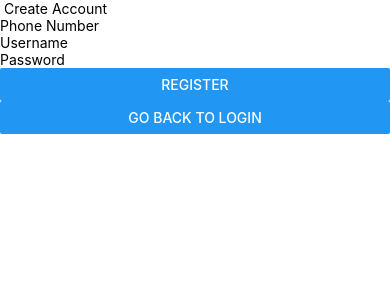
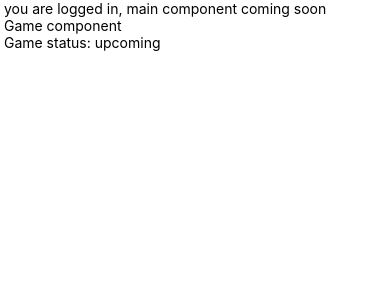
Before and after one commit to epweil/Trivia, a React Native app: screen / in a window 390 px wide. Both pictures are taken after a click on the button "NO ACCOUNT? CREATE ONE HERE". Shown: the top 300 px of the page. Built offline with nearby package versions, Linux system fonts and the light colour scheme.

Commit message:
game component now knows if have has occured, now going to add conditional rendering

```diff
--- a/src/LoginOrSignUp.js
+++ b/src/LoginOrSignUp.js
@@ -24,7 +24,11 @@ const LoginOrSignUp = props => {
   const setLoggedIn = props.setLoggedIn;
   const [buttonPress, setButtonPress] = useState(false);
 
-  // setLoggedIn(true);
+  // DEBUGGING CODE (DELETE BEFORE FINAL)
+  setLoggedIn(true);
+  // DEBUGGING CODE (DELETE BEFORE FINAL)
+
+
   return (
     <View>
       {buttonPress ? (
--- a/src/Main.js
+++ b/src/Main.js
@@ -1,10 +1,16 @@
 import React from 'react';
 import { View, Text, Image, ScrollView, TextInput } from 'react-native';
+
+import Game from './mainChildren/Game';
+import Leaderboard from './mainChildren/Leaderbaord';
+import MainNavBar from './mainChildren/MainNavBar';
+import Profile from './mainChildren/Profile';
 
 const Main = () => {
   return (
     <>
       <Text> you are logged in, main component coming soon </Text>
+      <Game />
     </>
   );
 };
--- /dev/null
+++ b/src/constants.js
@@ -0,0 +1,4 @@
+// how long the game will last each day
+
+// const GAME_MINUTES = 2
+// export default GAME_MINUTES
--- a/src/mainChildren/Game.js
+++ b/src/mainChildren/Game.js
@@ -1,10 +1,64 @@
-import React from 'react';
+import React, {useState, useEffect} from 'react';
 import { View, Text, Image, ScrollView, TextInput } from 'react-native';
 
+function minutesUntilSixPM() {
+  // if we are currently before 6 pm, will return the number of minutes until 6 pm
+  // if past 6 pm, will return the number of minutes since 6 pm
+  var sixPM = new Date();
+  sixPM.setHours( 18 );
+  sixPM.setMinutes( 0 );
+  sixPM.setSeconds( 0 );
+  sixPM.setMilliseconds( 0 );
+  return ( sixPM.getTime() - new Date().getTime() ) / 1000 / 60;
+}
+
+function hasGameOccurred() {
+  const GAME_MINUTES = 2
+  // determines whether the game for today has already occurred or not
+  // returns 0 if game hasn't happened yet, 1 is currently happening, 2 if has already happened
+
+  let m = minutesUntilSixPM()
+  if (m > 0) {
+    return 0;
+  }
+  else if (m <= 0 && m >= -GAME_MINUTES) {
+    // game is still ongoing if we aren't more than GAME_MINUTES minutes past 6 pm
+    return 1;
+  }
+  else {
+    return 2
+  }
+
+}
+
+
 const Game = () => {
+  console.log(minutesUntilSixPM())
+
+  // game_status can be either 'upcoming', 'happening', or 'occurred'
+  const [state, setState] = useState({game_status: null})
+  // TODO
+    // possible error: should this effect only run on the first render?
+    // if I'm getting wierd errors, look here first as I'm not sure this is correct
+  useEffect(()=> {
+    let v = hasGameOccurred()
+    if (v==0) {
+      setState({game_status: 'upcoming'})
+    }
+    else if (v==1) {
+      setState({game_status: 'happening'})
+    }
+    else {
+      setState({game_status: 'occurred'})
+    }
+  }, [])
+
+
+
   return (
     <>
       <Text> Game component </Text>
+      <Text> Game status: {state.game_status} </Text>
     </>
   );
 };
```
Also changed, not shown: src/mainChildren/gameChildren/CountdownTimer.js (+15 -0 lines).
